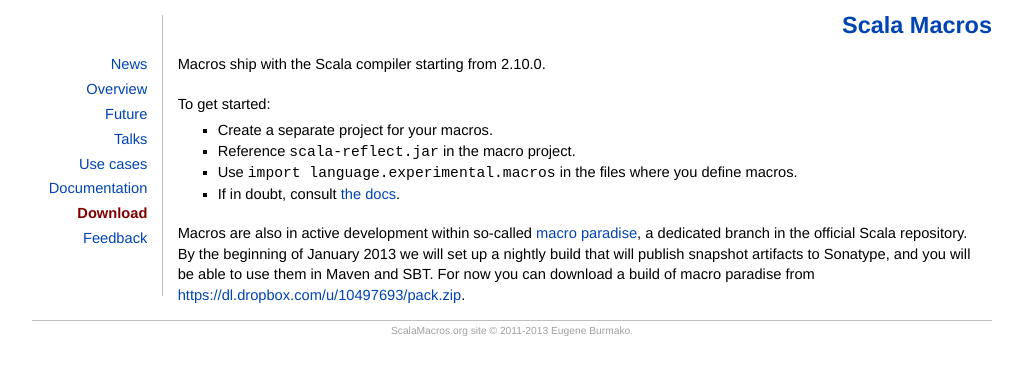
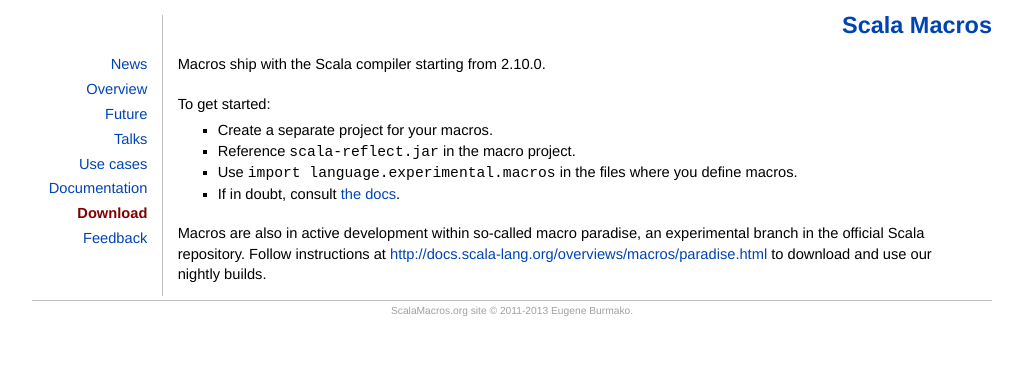
Before and after one commit to scalamacros/scalamacros.github.com, a Jekyll site: the page built from download.html, in a window 1280 px wide. Shown: the top 375 px of the page, without its empty margins (128-1151 px from the left). Built offline with Jekyll 4.4.1, drawn with Linux system fonts in a browser that asks for light colours.

Commit message:
updated download instructions

```diff
--- a/download.html
+++ b/download.html
@@ -12,7 +12,6 @@
 <li>Use <code>import language.experimental.macros</code> in the files where you define macros.</li>
 <li>If in doubt, consult <a href="http://docs.scala-lang.org/overviews/macros/overview.html">the docs</a>.</ul></p>
 
-<p>Macros are also in active development within so-called <a href="/talks/2012-12-18-MacroParadise.pdf">macro paradise</a>,
-a dedicated branch in the official Scala repository. By the beginning of January 2013 we will set up a nightly build
-that will publish snapshot artifacts to Sonatype, and you will be able to use them in Maven and SBT. For now you can download
-a build of macro paradise from <a href="https://dl.dropbox.com/u/10497693/pack.zip">https://dl.dropbox.com/u/10497693/pack.zip</a>.</p>
+<p>Macros are also in active development within so-called macro paradise, an experimental branch in the official Scala repository.
+Follow instructions at <a href="http://docs.scala-lang.org/overviews/macros/paradise.html">
+http://docs.scala-lang.org/overviews/macros/paradise.html</a> to download and use our nightly builds.</a>
```
